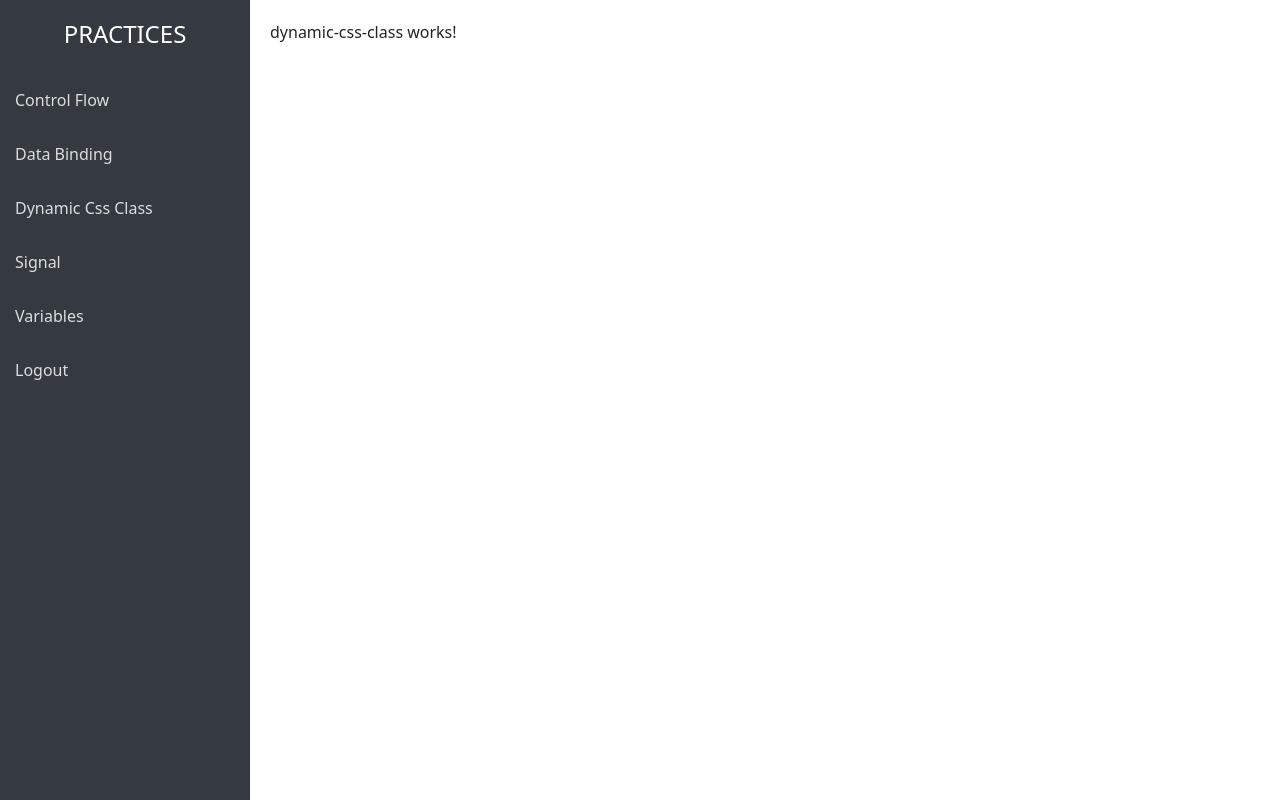
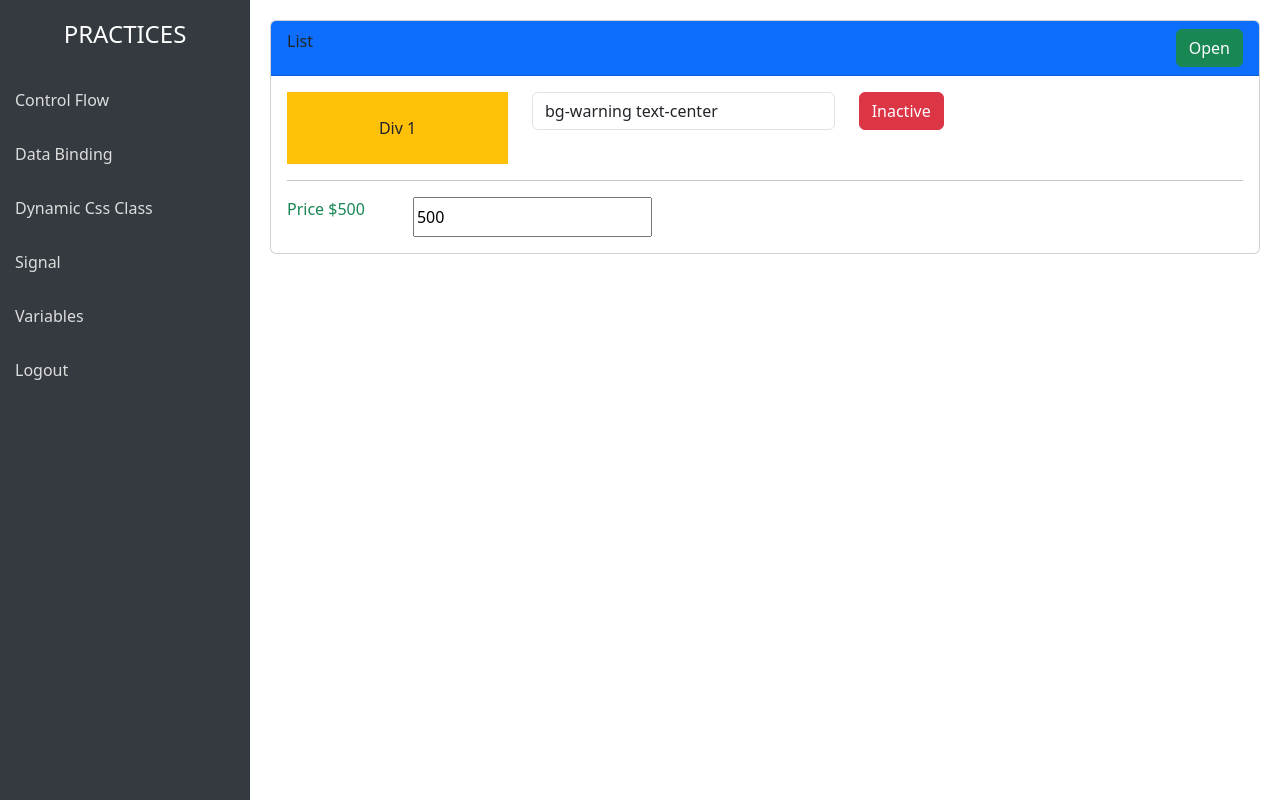
Before and after one commit to MrSarayno/Practice_project, an Angular app: page /dynamic-css-class in a window 1280 px wide. Built offline with nearby package versions, Linux system fonts and the light colour scheme.

Commit message:
done Dynamic Css CLass

```diff
--- a/src/app/components/dynamic-css-class/dynamic-css-class.html
+++ b/src/app/components/dynamic-css-class/dynamic-css-class.html
@@ -1 +1,89 @@
-<p>dynamic-css-class works!</p>
+<div class="row">
+    <div [ngClass]="isSidePanel() == true?  'col-8' : 'col-12'">
+        <div class="card">
+            <div class="card-header bg-primary ">
+                <div class="row">
+                    <div class="col-8">
+                        List
+                    </div>
+                    <div class="col-4 text-end">
+                        <button class="btn btn-success" (click)="openSidePanel()">Open</button>
+                    </div>
+                </div>
+            </div>
+            <div class="card-body">
+                <div class="row">
+                    <div class="col-3">
+                        <div class="p-4" [ngClass]="myClassName">
+                            Div 1
+                        </div>
+                    </div>
+                    <div class="col-4">
+                        <input type="text" class="form-control" [(ngModel)]="myClassName">
+                    </div>
+                    <div class="col-3">
+                        <button class="btn" (click)="isActive = !isActive"
+                            [ngClass]="isActive == true ? 'btn-success' : 'btn-danger'">
+                            {{ isActive ? 'Actived' : 'Inactive' }}
+                        </button>
+                    </div>
+                </div>
+                <hr>
+                <div class="row">
+                    <div class="col-8 d-flex flex-row gap-5">
+                        <p [ngClass]="ProductPrice < 500 ?'text-danger' : 'text-success'"> Price ${{ProductPrice}}</p>
+                        <input type="number" placeholder="Inpute Price" [(ngModel)]="ProductPrice">
+                    </div>
+                </div>
+            </div>
+        </div>
+    </div>
+    @if (isSidePanel()) {
+    <div class="col-4">
+        <div class="card">
+            <div class="card-header bg-primary">
+                <div class="row">
+                    <div class="col-8">
+                        Form
+                    </div>
+                    <div class="col-4 text-end">
+                        <button class="btn btn-success" (click)="closeSidePanel()">Close</button>
+                    </div>
+                </div>
+            </div>
+            <div class="card-body">
+                <div class="row">
+                    <div class="col-3">
+                        <div class="p-4" [ngStyle]="{'background-Color' :divBackColor}">
+                            Change My Text Color
+                        </div>
+                    </div>
+                    <div class="col-2">
+                        <input type="text" class="form-control" placeholder="Input Color" [(ngModel)]="divBackColor">
+                    </div>
+                    <div class="col-3 text-center" [ngStyle]="myCss">
+                        Div 55
+                    </div>
+                </div>
+                <hr>
+                <div class="row">
+                    <div class="col-3">
+                        <div [class]="'p-4 ' + myClassName">
+                            Div 1
+                        </div>
+                    </div>
+                    <div class="col-4">
+                        <input type="text" class="form-control" [(ngModel)]="myClassName">
+                    </div>
+                    <div class="col-3">
+                        <button class="btn" (click)="isActive = !isActive"
+                            [ngClass]="isActive == true ? 'btn-success' : 'btn-danger'">
+                            {{ isActive ? 'Actived' : 'Inactive' }}
+                        </button>
+                    </div>
+                </div>
+            </div>
+        </div>
+    </div>
+    }
+</div>
--- a/src/app/components/dynamic-css-class/dynamic-css-class.ts
+++ b/src/app/components/dynamic-css-class/dynamic-css-class.ts
@@ -1,11 +1,35 @@
-import { Component } from '@angular/core';
+import { NgClass, NgStyle } from '@angular/common';
+import { Component, signal } from '@angular/core';
+import { FormsModule } from '@angular/forms';
 
 @Component({
   selector: 'app-dynamic-css-class',
-  imports: [],
+  imports: [NgClass, FormsModule, NgStyle],
   templateUrl: './dynamic-css-class.html',
   styleUrl: './dynamic-css-class.css',
 })
 export class DynamicCssClass {
+  myClassName: string = "bg-warning text-center";
 
+  isActive: boolean = false;
+
+  ProductPrice = 500;
+
+  divBackColor: string = '';
+
+  isSidePanel = signal(false);
+
+  openSidePanel() {
+    this.isSidePanel.set(true);
+  }
+
+  closeSidePanel() {
+    this.isSidePanel.set(false);
+  }
+
+  myCss = {
+    color: 'red',
+    'background-color': 'black',
+    'font-size': '35px'
+  }
 }
```
